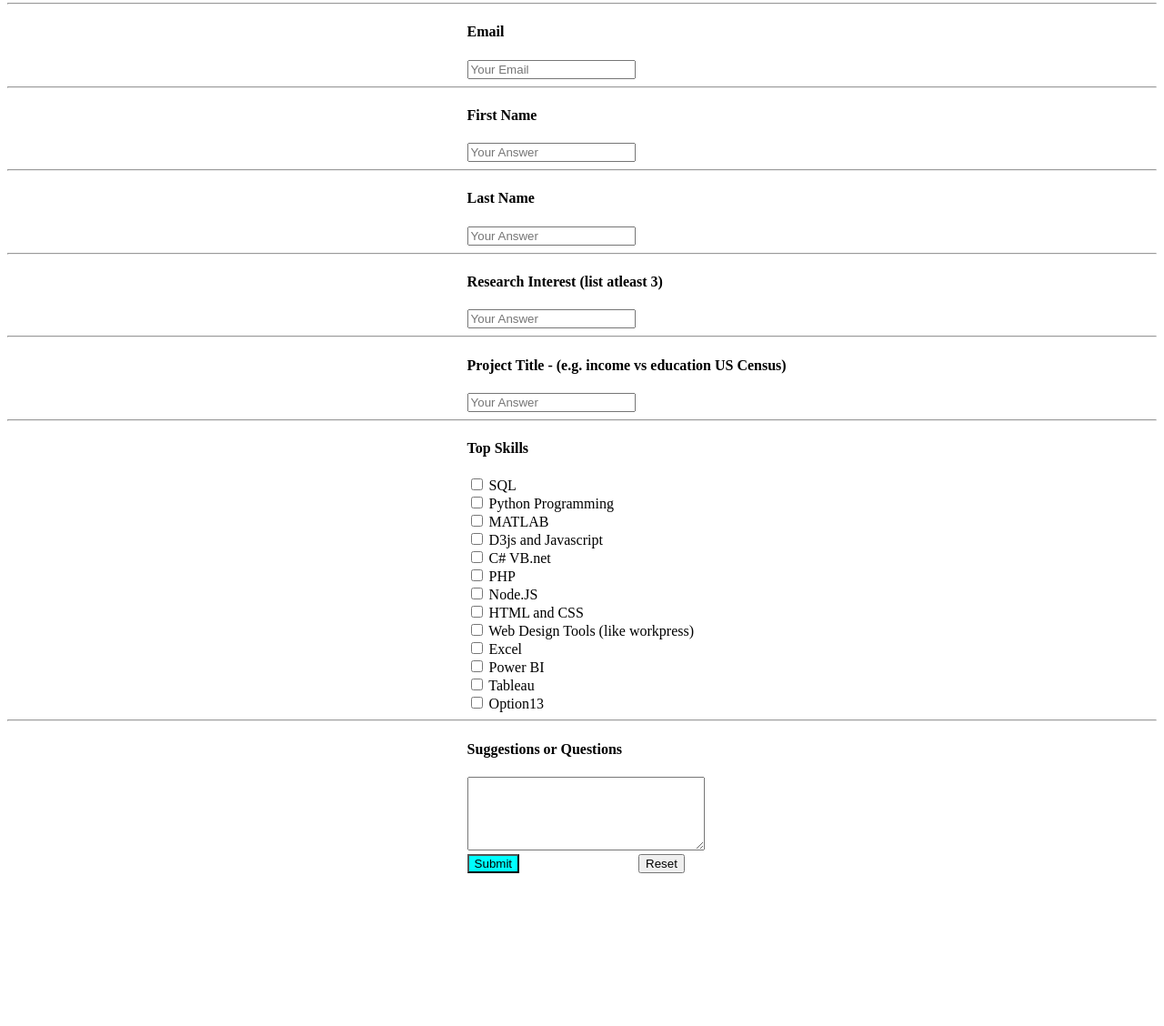
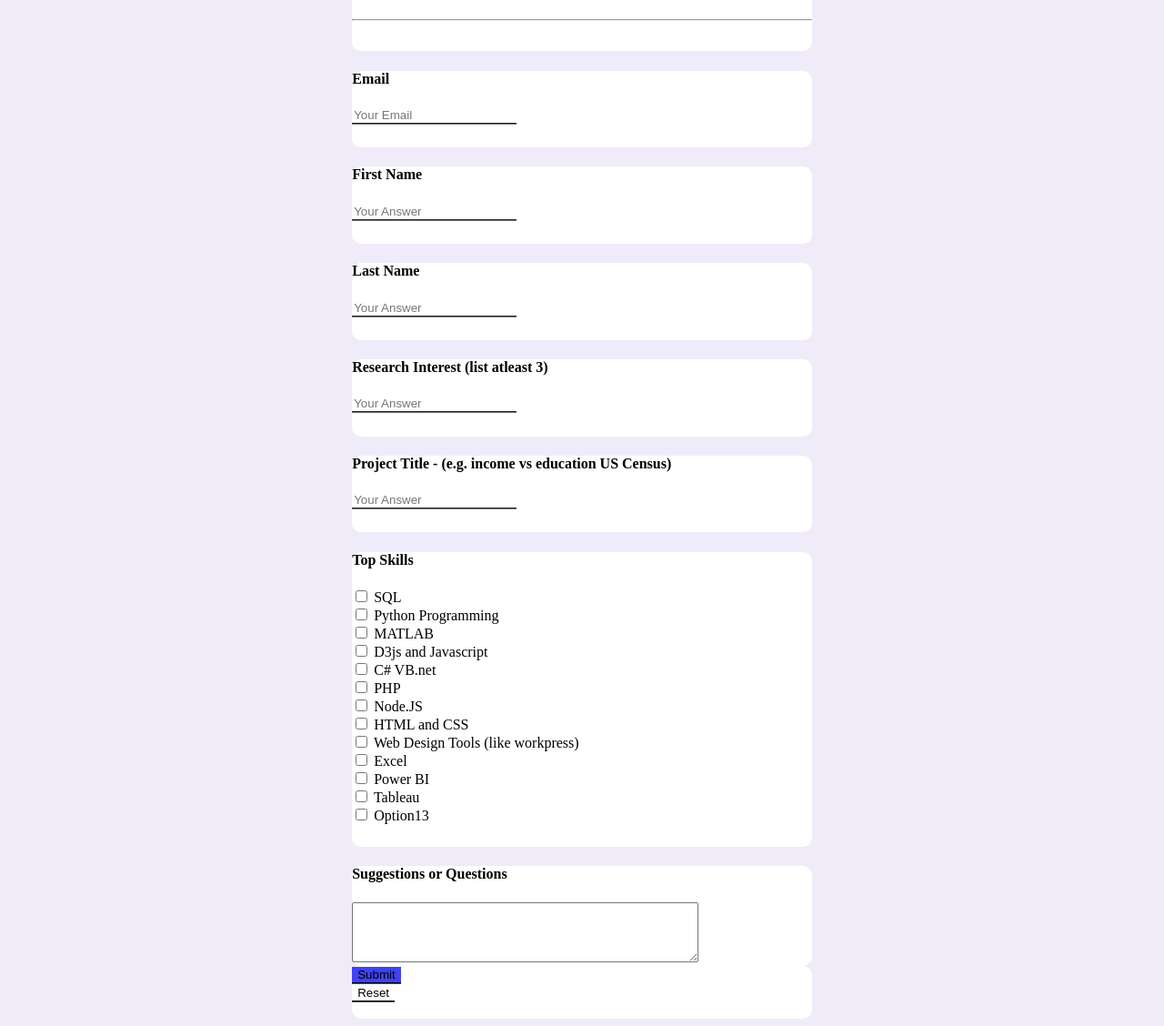
Before and after one commit to Mubashir2994/DataVisualization, a plain HTML site: page Week4/Exercise_Solution/index.html in a window 1280 px wide. Shown: the part 116-1244 px from the top of the page at 91% size. Before the commit the page ends 1102 px from the top, so only its background shows below. Drawn offline with Linux system fonts and the light colour scheme.

Commit message:
Code Updated. Better view

```diff
--- a/Week4/Exercise_Solution/index.html
+++ b/Week4/Exercise_Solution/index.html
@@ -14,23 +14,22 @@
 <h1>
     Sample Form
 </h1>
-</div>
 
-<div class="formsss"  >
 <h4>
     Choose a topic, and research interest for the individual visualization project
 </h4>
+<hr>
 </div>
 
-<hr>
+<!-- <hr> -->
 <div class="formsss"  >
 <h4>Email</h4>
 <form id="form">
-    <input type="text" placeholder="Your Email">
+    <input type="text" class="noOutline" placeholder="Your Email">
 </form>
 </div>
 
-<hr>
+<!-- <hr> -->
 
 <div class="formsss"  >
 <form>
@@ -40,7 +39,7 @@
 </form>
 </div>
 
-<hr>
+<!-- <hr> -->
 
 <div class="formsss"  >
 <form>
@@ -49,7 +48,7 @@
 </form>
 </div>
 
-<hr>
+<!-- <hr> -->
 
 <div class="formsss"  >
 <h4>Research Interest (list atleast 3)</h4>
@@ -59,7 +58,7 @@
 
 </div>
 
-<hr>
+<!-- <hr> -->
 
 <div class="formsss"  >
 <h4>Project Title - (e.g. income vs education US Census)</h4>
@@ -68,7 +67,7 @@
 </form>
 </div>
 
-<hr>
+<!-- <hr> -->
 
 <div class="formsss"  >
 <h4>Top Skills</h4>
@@ -115,20 +114,20 @@
 </form>
 </div>
 
-<hr>
+<!-- <hr> -->
 
-<div class="formsss"  >
+<div class="form1"  >
 <h4>Suggestions or Questions</h4>
 <form>
-    <textarea name="message" rows="5" cols="30" placeholder="Your Answer"> </textarea>
+    <textarea name="message" rows="4" cols="45" placeholder="Your Answer"> </textarea>
 <!-- <input type="text" placeholder="Your Answer"> -->
 </form>
 </div>
 
 
-<div class="formsss"  >
+<div class="form2"  >
 <form action="/action_page.php" >
-    <input id="button" type="submit" value="Submit" formaction="www.google.com" style="background-color:cyan">
+    <input id="button" type="submit" value="Submit" style="background-color:rgb(65, 65, 245)">
     <input id="button" type="reset" value="Reset">
 </form>
 
--- a/Week4/Exercise_Solution/style.css
+++ b/Week4/Exercise_Solution/style.css
@@ -1,13 +1,50 @@
 
+body{
+    background-color: rgb(240, 235, 248);
+}
 
-
+/* .body{
+    background-color: rgb(184, 184, 170);
+} */
 .formsss {
 
+    margin:auto;
+    width: 40%;
     background-color:white;
-    margin-left: 40%;
+    padding-bottom: 2%;
+    /* padding-top: 2px; */
+    border-radius: 10px;
+    /* margin-left: 40%; */
 
 }
 
+.form1{
+    margin:auto;
+    width: 40%;
+    background-color:white;
+    border-radius: 10px;
+
+}
+
+.form2{
+    margin:auto;
+    width: 40%;
+    background-color:white;
+    border-radius: 10px;
+
+}
+
+.noOutline:focus{
+    outline: none;
+}
+
+input {
+    border-top-style: hidden;
+    border-right-style: hidden;
+    border-left-style: hidden;
+    border-bottom-style: groove;
+    background-color:white;
+  }
 #button{
-    margin-right: 127px;
+    margin-right: 210px;
 }
```
